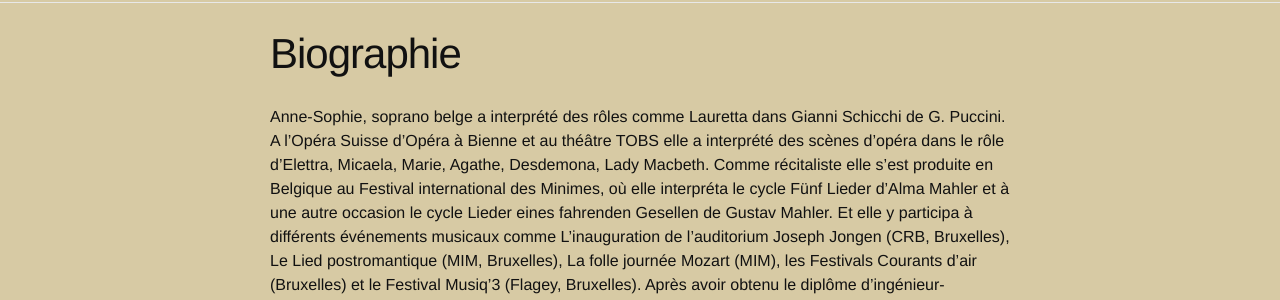
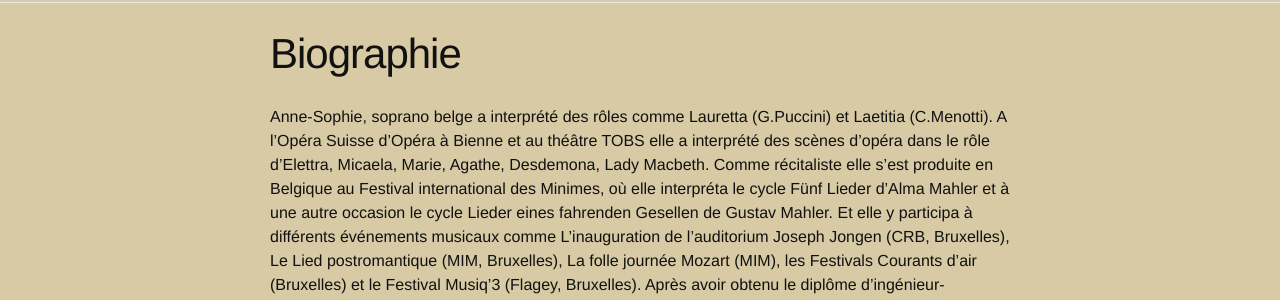
Before and after one commit to annesophie-sevens/annesophie-sevens.github.io, a Jekyll site: the page built from biography-fr.md, in a window 1280 px wide. Shown: the part 130-430 px from the top of the page. Built offline with Jekyll 4.4.1, drawn with Linux system fonts in a browser that asks for light colours; some of the changed text lies outside the part shown.

Commit message:
Create biography-fr.md

```diff
--- a/biography-fr.md
+++ b/biography-fr.md
@@ -8,4 +8,4 @@
 ---
 
 
-Anne-Sophie, soprano belge a interprété des rôles comme Lauretta dans Gianni Schicchi de G. Puccini. A l'Opéra Suisse d'Opéra à Bienne et au théâtre TOBS elle a interprété des scènes d’opéra dans le rôle d'Elettra, Micaela, Marie, Agathe, Desdemona, Lady Macbeth. Comme récitaliste elle s’est produite en Belgique au Festival international des Minimes, où elle interpréta le cycle Fünf Lieder d’Alma Mahler et à une autre occasion le cycle Lieder eines fahrenden Gesellen de Gustav Mahler. Et elle y participa à différents événements musicaux comme L’inauguration de l’auditorium Joseph Jongen (CRB, Bruxelles), Le Lied postromantique (MIM, Bruxelles), La folle journée Mozart (MIM), les Festivals Courants d’air (Bruxelles) et le Festival Musiq’3 (Flagey, Bruxelles). Après avoir obtenu le diplôme d’ingénieur-architecte, Anne-Sophie poursuivit une formation de chant au LUCA School of Arts à Louvain et entama son master au Conservatoire Royal de Bruxelles. Elle obtint le Prix spécial du Patrimoine du Conservatoire Royal de Bruxelles 2015.
+Anne-Sophie, soprano belge a interprété des rôles comme Lauretta (G.Puccini) et Laetitia (C.Menotti). A l'Opéra Suisse d'Opéra à Bienne et au théâtre TOBS elle a interprété des scènes d’opéra dans le rôle d'Elettra, Micaela, Marie, Agathe, Desdemona, Lady Macbeth. Comme récitaliste elle s’est produite en Belgique au Festival international des Minimes, où elle interpréta le cycle Fünf Lieder d’Alma Mahler et à une autre occasion le cycle Lieder eines fahrenden Gesellen de Gustav Mahler. Et elle y participa à différents événements musicaux comme L’inauguration de l’auditorium Joseph Jongen (CRB, Bruxelles), Le Lied postromantique (MIM, Bruxelles), La folle journée Mozart (MIM), les Festivals Courants d’air (Bruxelles) et le Festival Musiq’3 (Flagey, Bruxelles). Après avoir obtenu le diplôme d’ingénieur-architecte, Anne-Sophie poursuivit une formation de chant au LUCA School of Arts à Louvain et entama son master au Conservatoire Royal de Bruxelles. Elle obtint le Prix spécial du Patrimoine du Conservatoire Royal de Bruxelles 2015.
```
